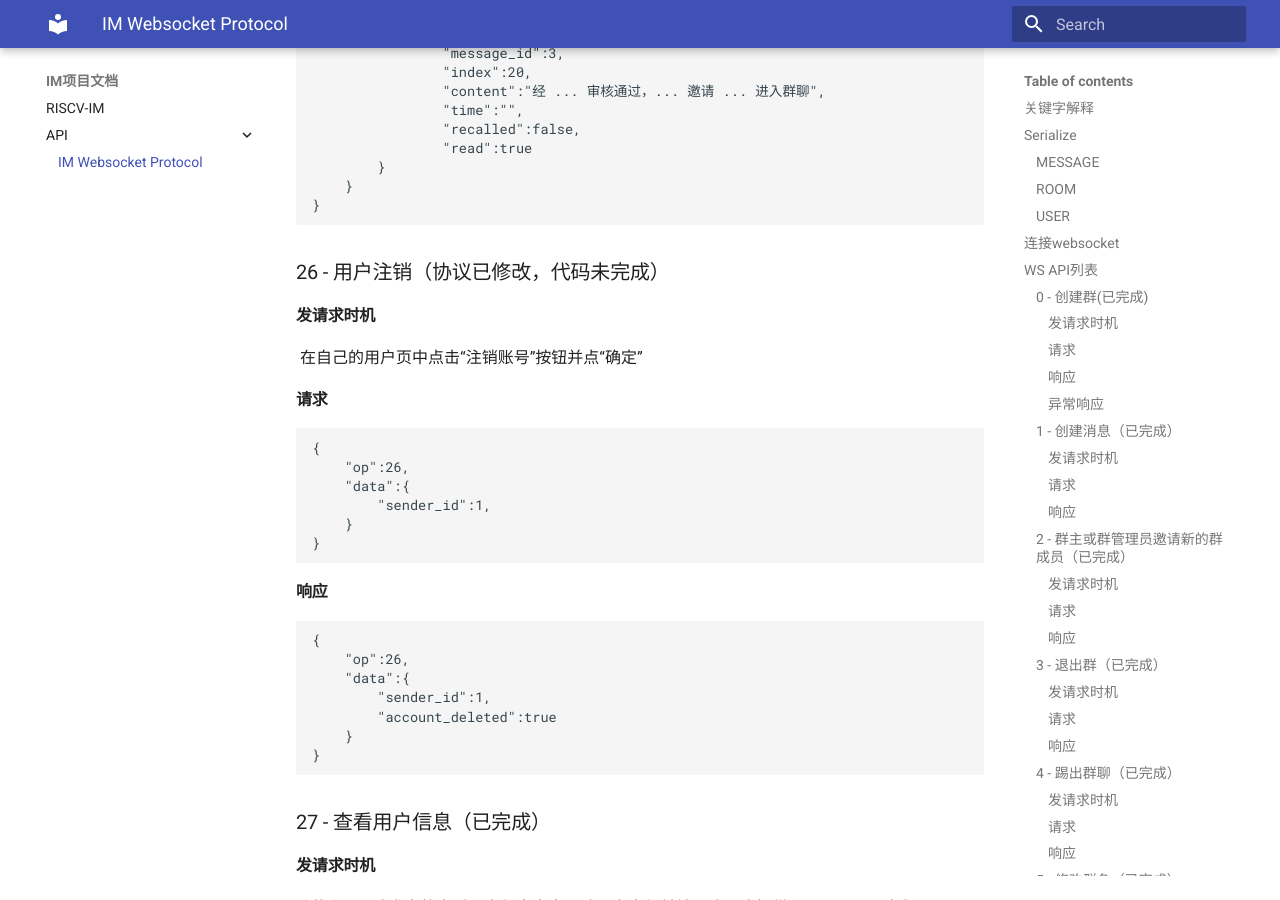
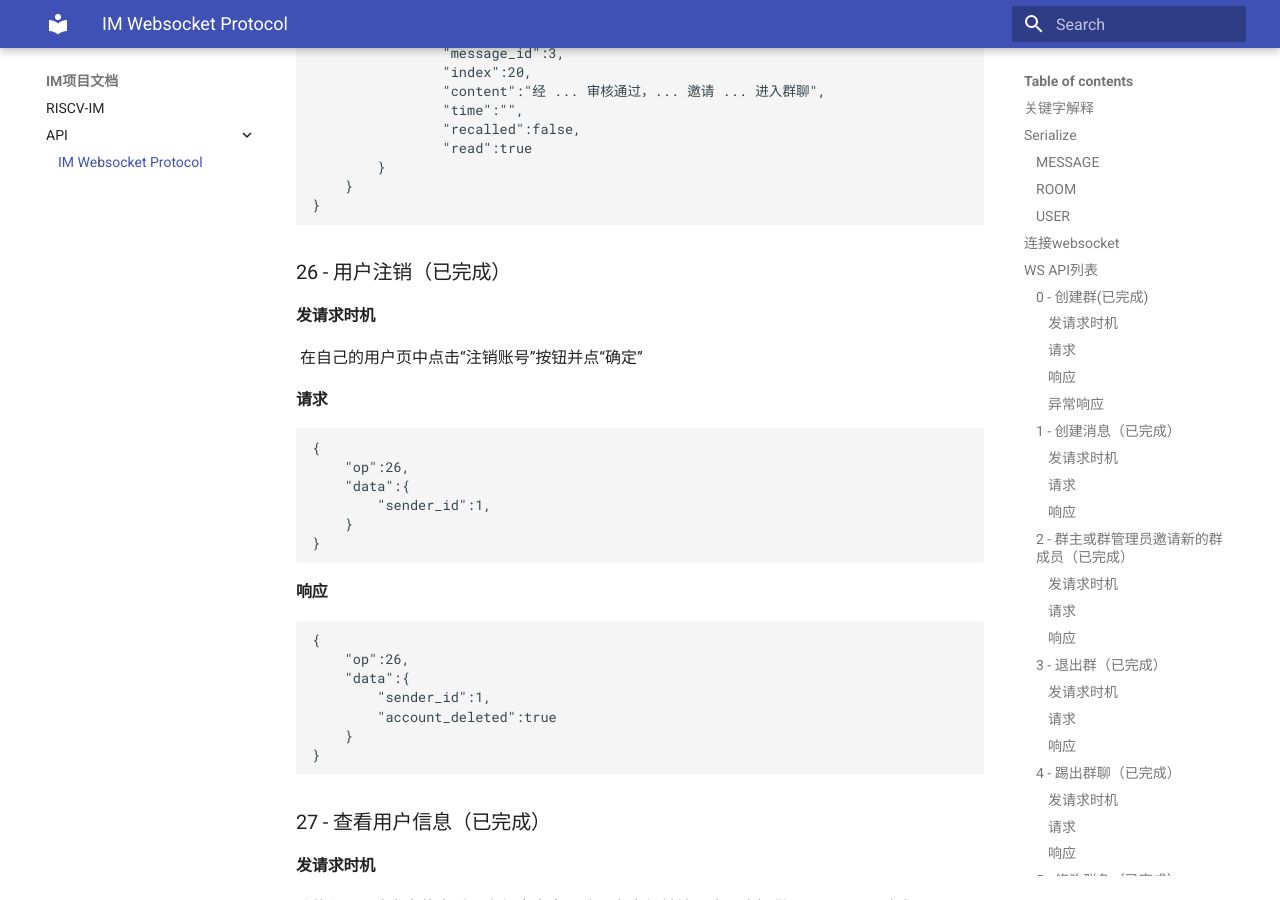
Before and after one commit to guanning03/im-docs, an MkDocs documentation site: the page built from docs/API/websocket.md, in a window 1280 px wide and 900 px high, scrolled down 22710 px. Built offline with MkDocs 1.6.1 and Material for MkDocs 9.7.7, drawn with Linux system fonts in a browser that asks for light colours.

Commit message:
账号注销 完成

````diff
--- a/docs/API/websocket.md
+++ b/docs/API/websocket.md
@@ -1183,7 +1183,7 @@ SEND_INVITE_ROOM_MEMBER_REQUEST = 28 # 普通群成员邀请新的群成员
 }
 ```
 
-### 26 - 用户注销（协议已修改，代码未完成）
+### 26 - 用户注销（已完成）
 
 #### 发请求时机
 
````
